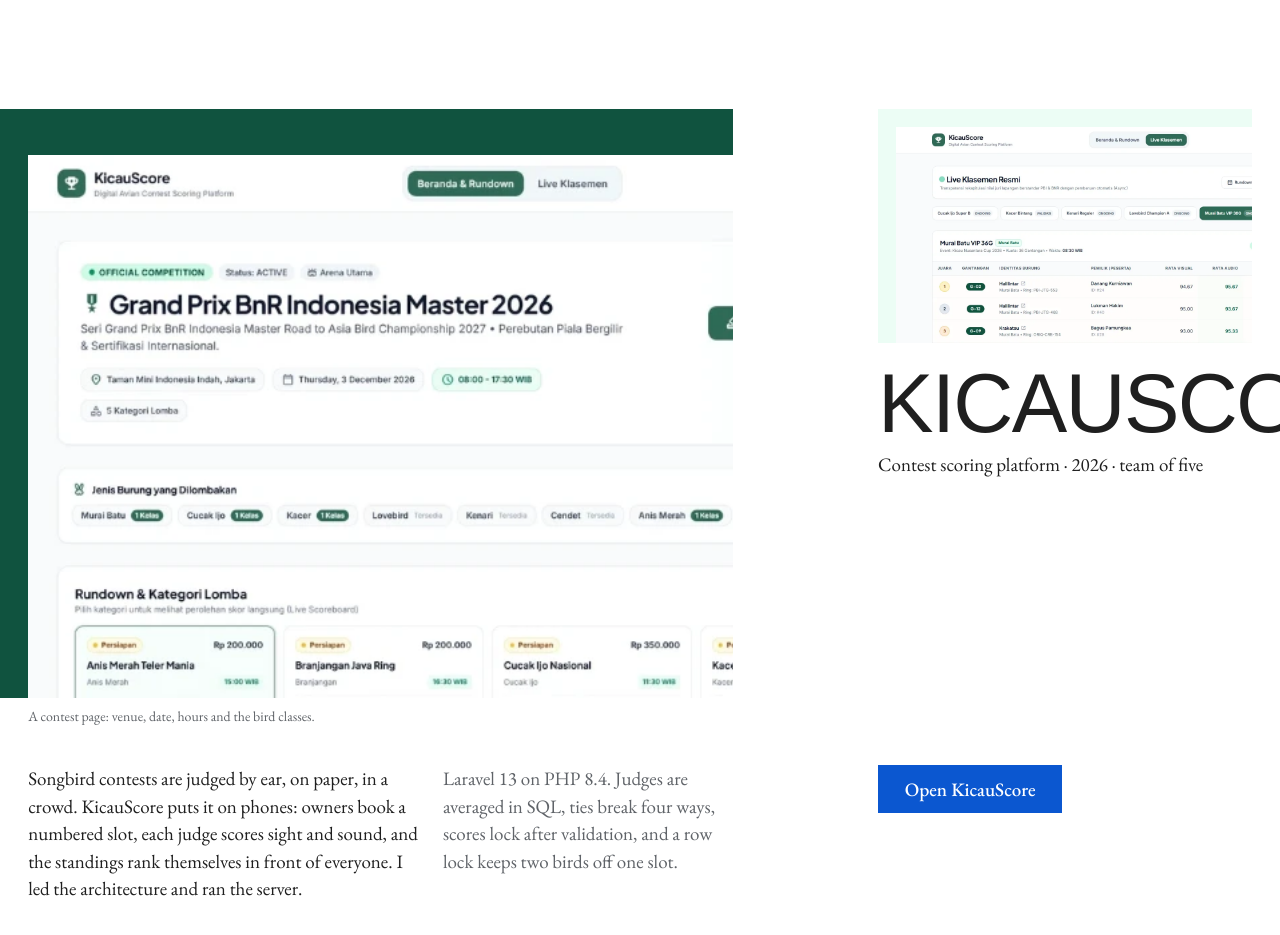
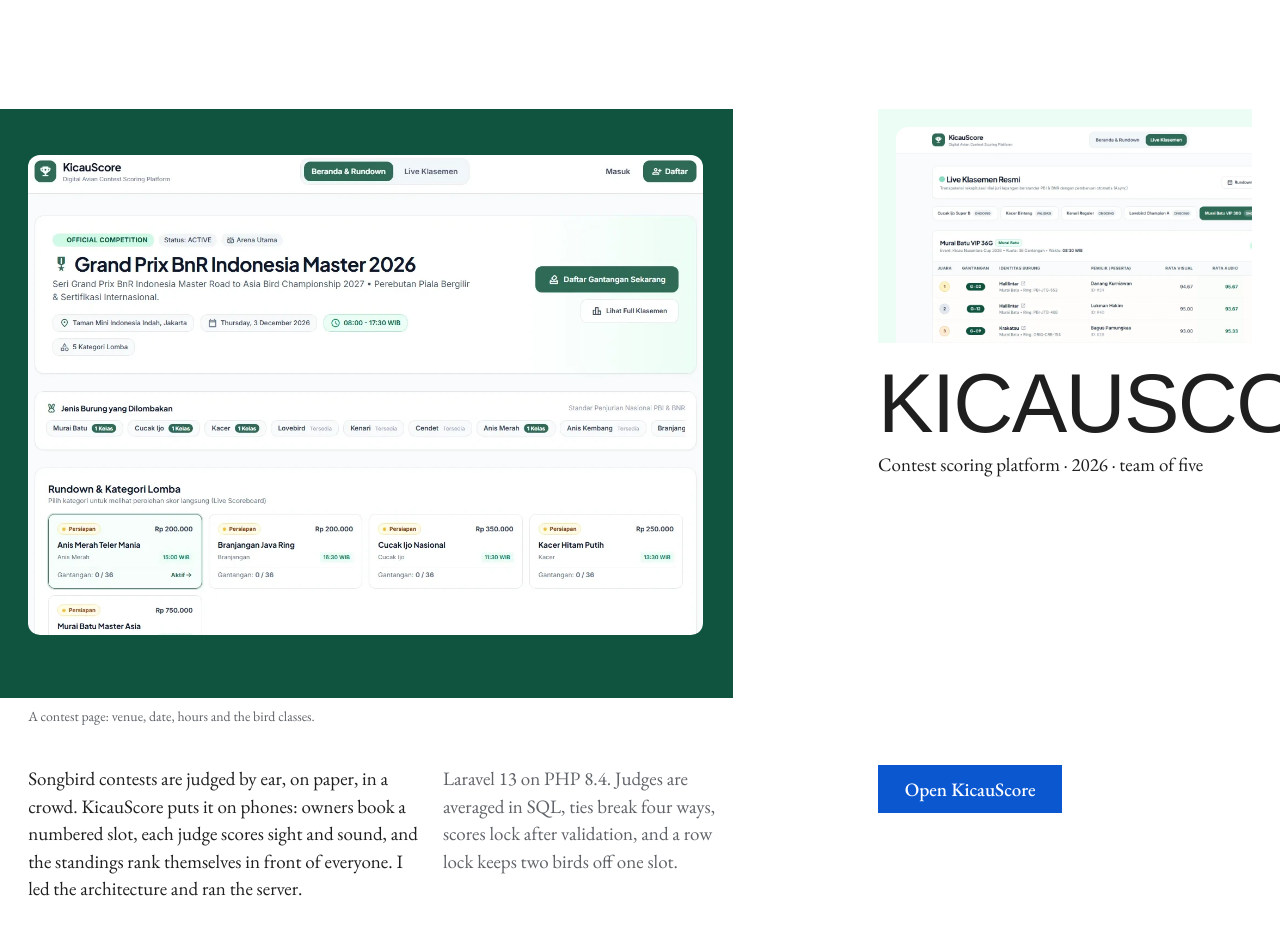
Before and after one commit to Ardmst/MyPortofolio, a Next.js app: page / in a window 1280 px wide. Shown: the part 2940-3875 px from the top of the page. Built offline with nearby package versions, Linux system fonts and the light colour scheme; no server answers; a web font is replaced by a local one.

Commit message:
fix(kicauscore): sharpen home-card to 1240x880 HD and fit within field without crop

```diff
--- a/src/content/pictures.ts
+++ b/src/content/pictures.ts
@@ -117,8 +117,8 @@ export const PICTURES = {
     },
     home: {
       src: "/work/kicauscore/home-card.webp",
-      width: 705,
-      height: 539,
+      width: 1240,
+      height: 880,
       alt: "KicauScore contest page: the event with its venue, date and hours, the bird classes and the category rundown",
     },
     homeCluster: {
--- a/src/styles/site.css
+++ b/src/styles/site.css
@@ -539,9 +539,10 @@ html:not(.js) .stage__clip { display: none; }
   position: absolute;
   top: clamp(1.5rem, 3.6vw, 3.25rem);
   left: calc(var(--margin) + 2px);
-  width: 128%;
+  width: calc(100% - 2 * calc(var(--margin) + 2px));
   max-width: none;
   height: auto;
+  border-radius: 12px;
 }
 .shot--tall { aspect-ratio: 4 / 5; }
 .shot--tall > img { width: 84%; }
```
Also changed, not shown: public/work/kicauscore/home-card.webp.
